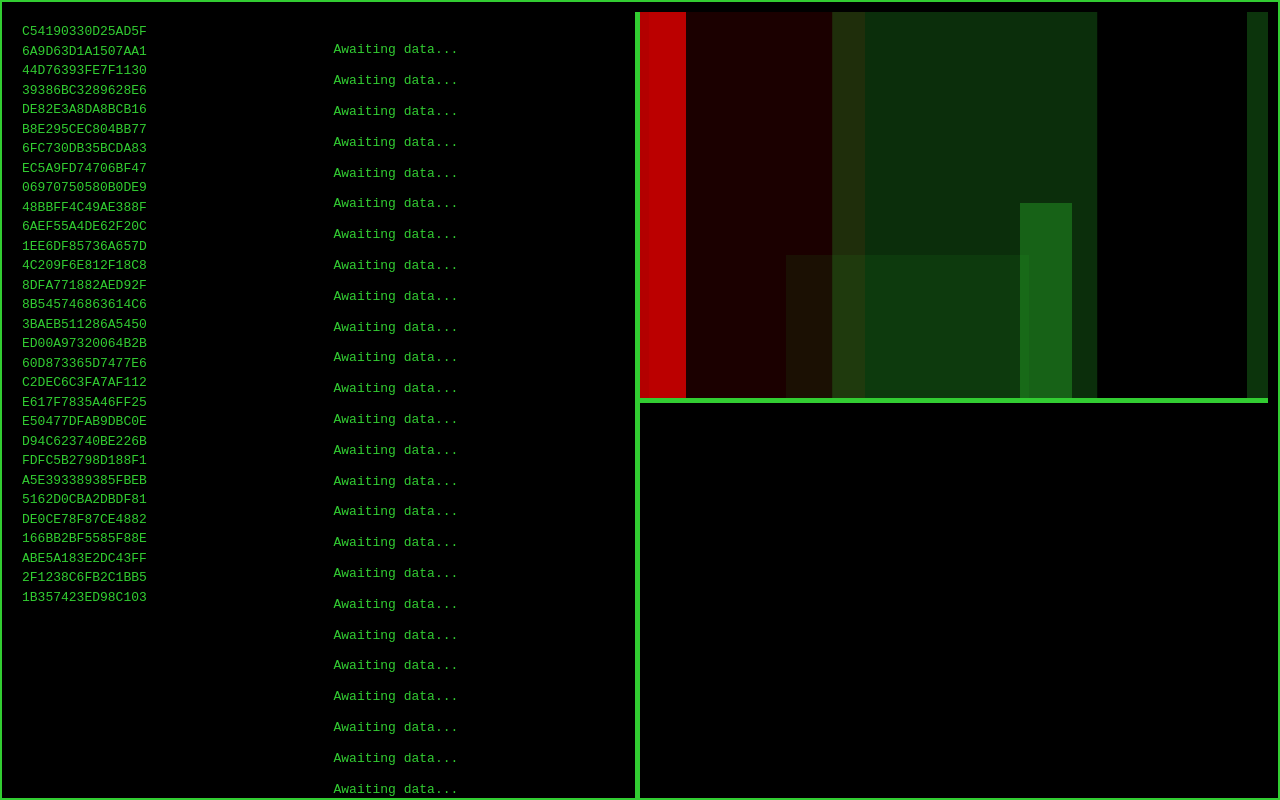
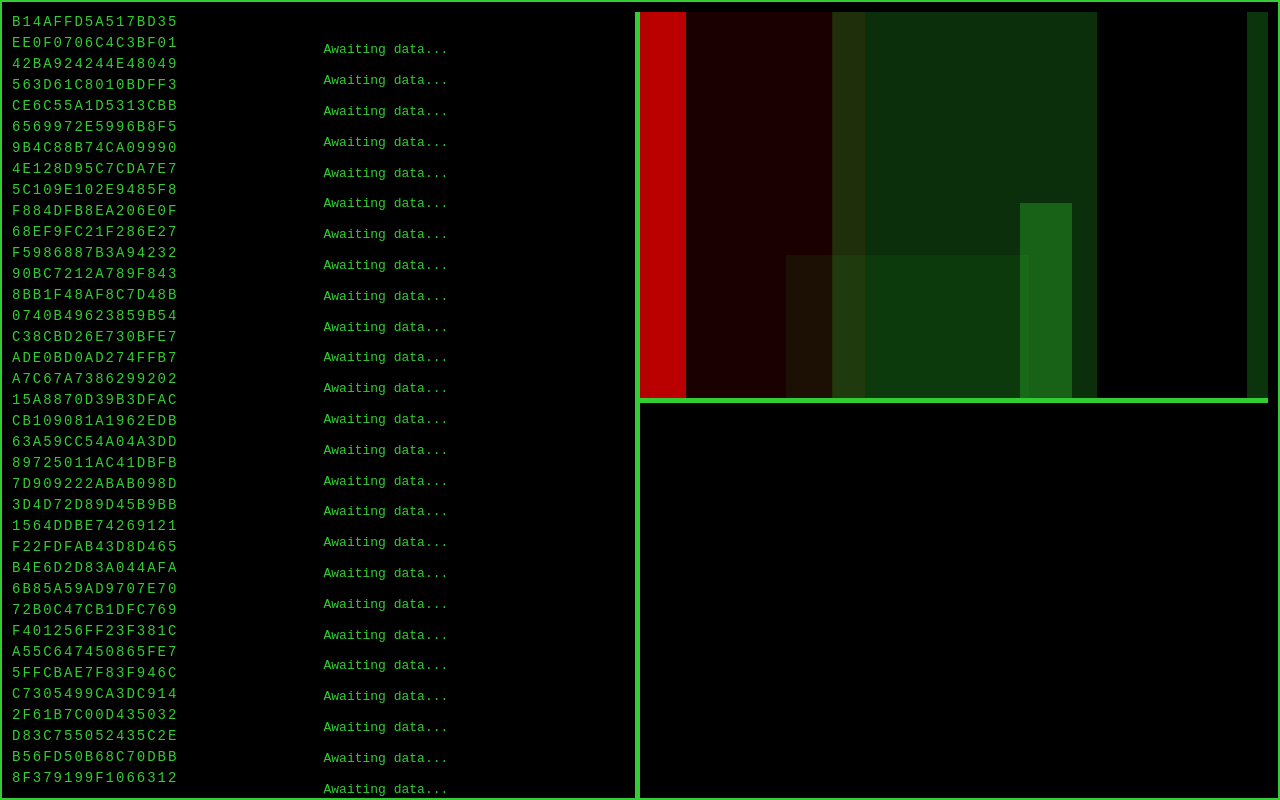
Before and after one commit to BFragel44/DataRunner, an Electron app: page index.html in a window 1280 px wide. Drawn offline with Linux system fonts and the light colour scheme; no server answers.

Commit message:
added docstrings, dynamic cols rows to hexpanel

```diff
--- a/main.css
+++ b/main.css
@@ -20,18 +20,33 @@ body {
     overflow: hidden;
 }
 
-.hex-panel {
+/* .hex-panel {
     flex: 1;
-    padding: 10px;
+    min-width: 150px;
+    color: limegreen;
+    font-size: 14px;
+    text-align: left;
+    line-height: 1.5;
+    white-space: pre;
     overflow: hidden;
-    height: 100%;
-    white-space: pre-wrap;
-    line-height: 1.5;
-    position: relative;
     -webkit-user-select: none;
     user-select: none;
     bottom: 0;
+} */
+
+
+.hex-panel {
+    flex: 1;
+    min-width: 200px;
+    color: limegreen;
+    font-size: 14px;
+    text-align: left;
+    white-space: pre;
+    overflow: hidden;
+    letter-spacing: 2px; /* space between characters */
+    line-height: 1.5; /* row spacing */
 }
+
 
 .hex-column {
     flex: 1;
--- a/panels/hexPanel.js
+++ b/panels/hexPanel.js
@@ -1,18 +1,19 @@
 document.addEventListener('DOMContentLoaded', () => {
-    // const hexPanel = document.getElementsByClassName('hex-panel')[0]; // Get the first element with class 'hex-panel'
-    const hexPanel = document.querySelector('.hex-panel');
-    if (!hexPanel) return; // Exit if the panel is missing
+    // Get the reference to the hex panel container
+    const centerColumn = document.querySelector('.hex-panel');
+        if (!centerColumn) return; // Exit if the panel is missing
 
-    // Set the number of rows and columns for the hex panel
-    // set the number of rows so it fits the screen
-    const { width, height } = window.screen;
-    const rowHeight = 20; // Height of each row in pixels
-    const numRows = Math.floor(height / rowHeight); // Number of rows in the panel
-    // const numRows = 40;  // Number of rows in the panel
-    const numCols = 16;  // Characters per row
-    const updateRate = 400; // Update interval in ms
+    // Configuration for the hex display
+    const numRows = 40;  // Number of rows in the panel
+    const charsPerColumn = 16; // Each column contains 16 characters per row
+    const columnSpacing = "  "; // Space between columns
+    const updateRate = 100; // Update interval in milliseconds
 
-    // Function to generate a random hex string
+    /**
+     * Generates a random hexadecimal string of a given length
+     * @param {number} length - Number of characters to generate
+     * @returns {string} - Random hex string
+     */
     function getRandomHexString(length) {
         const chars = "0123456789ABCDEF";
         let result = "";
@@ -22,22 +23,70 @@ document.addEventListener('DOMContentLoaded', () => {
         return result;
     }
 
-    // Initialize the panel with random hex rows
-    let hexRows = Array.from({ length: numRows }, () => getRandomHexString(numCols));
+    /**
+     * Calculates the number of hex columns that can fit inside the panel
+     * @returns {number} - Number of columns that fit in the panel width
+     */
+    function getColumnCount() {
+        const panelWidth = centerColumn.clientWidth;
+        const charWidth = 10; // Approximate width of a character in pixels (adjust as needed)
+        return Math.floor(panelWidth / (charsPerColumn * charWidth)); // Columns based on available space
+    }
 
+    /**
+     * Calculates the number of rows that can fit inside the panel
+     * @returns {number} - Number of rows that fit in the panel height
+     */
+    function getRowCount() {
+        const panelHeight = centerColumn.clientHeight;
+        const charHeight = 20; // Approximate height of a character in pixels (adjust as needed)
+        return Math.floor(panelHeight / charHeight); // Rows based on available space
+    }
+
+    /**
+     * Generates an initial hex matrix where each row contains multiple columns
+     * @returns {string[]} - Array of rows with formatted hex data
+     */
+    function generateHexGrid() {
+        const numCols = getColumnCount(); // Calculate columns dynamically
+        const numRows = getRowCount(); // Calculate rows dynamically
+        return Array.from({ length: numRows }, () => {
+            let row = Array.from({ length: numCols }, () =>
+                getRandomHexString(charsPerColumn) // Generate a 16-character hex column
+            ).join(columnSpacing); // Add spacing between columns
+            return row;
+        });
+    }
+
+    // Initialize the hex grid with random values
+    let hexRows = generateHexGrid();
+
+    /**
+     * Updates the hex panel by randomly changing characters within the rows
+     */
     function updatePanel() {
-        // Randomly change some characters in each row
         hexRows = hexRows.map(row => {
-            let rowArray = row.split("");
-            let indexToChange = Math.floor(Math.random() * rowArray.length);
-            rowArray[indexToChange] = getRandomHexString(1);
-            return rowArray.join("");
+            let rowArray = row.split(""); // Convert row into an array of characters
+            let indexToChange;
+            do {
+                indexToChange = Math.floor(Math.random() * rowArray.length);
+            } while (rowArray[indexToChange] === " "); // Ensure we don't replace spaces
+
+            rowArray[indexToChange] = getRandomHexString(1); // Replace with a random hex character
+            return rowArray.join(""); // Convert back to string
         });
 
-        // Render the updated rows in the panel
-        hexPanel.innerHTML = hexRows.join("<br>");
+        // Render the updated hex data into the panel
+        centerColumn.innerHTML = hexRows.join("<br>");
     }
 
-    // Start updating the panel periodically
+    /**
+     * Listen for window resize events and regenerate the grid accordingly
+     */
+    window.addEventListener('resize', () => {
+        hexRows = generateHexGrid(); // Recalculate grid when resized
+    });
+
+    // Start periodically updating the hex panel
     setInterval(updatePanel, updateRate);
 });
```
